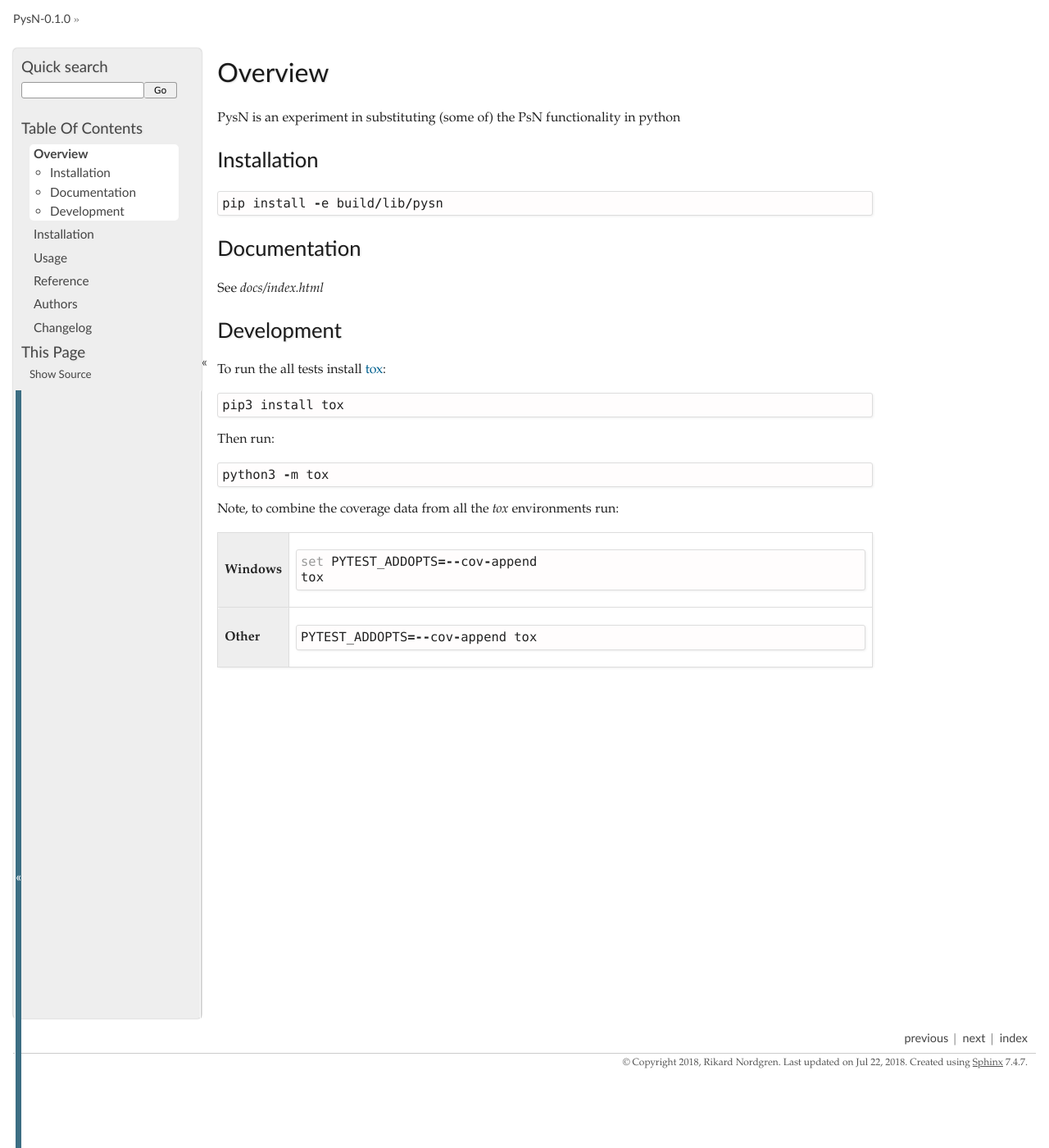
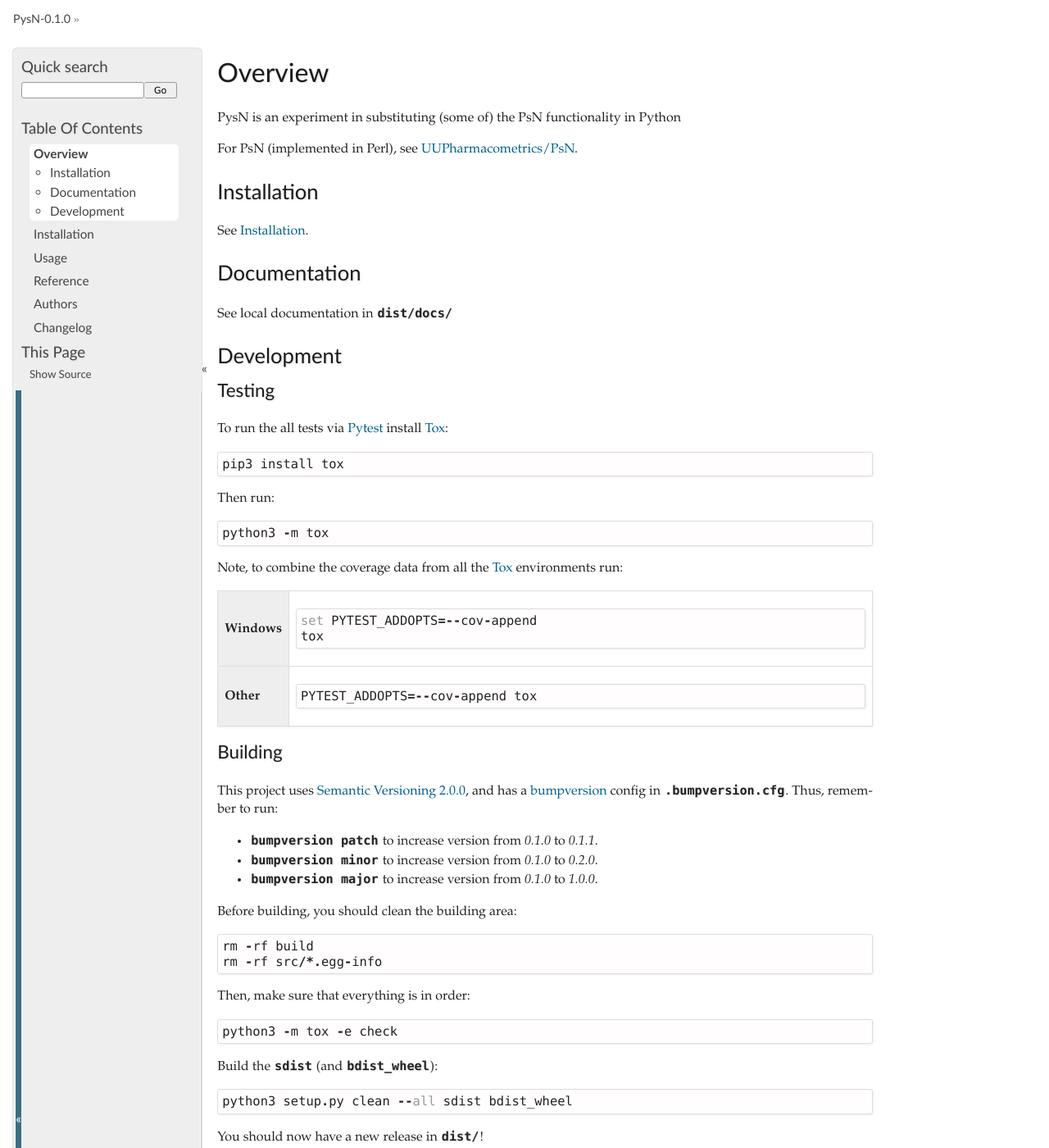
Before and after one commit to pharmpy/pharmpy, a Sphinx documentation site: the page built from docs/readme.rst, in a window 1280 px wide and 1400 px high. Shown: the whole window at 82% size. Built offline with Sphinx 7.4.7, drawn with Linux system fonts in a browser that asks for light colours.

Commit message:
some documentation improvements

```diff
--- a/README.rst
+++ b/README.rst
@@ -4,26 +4,29 @@ Overview
 
 .. start-summary
 
-PysN is an experiment in substituting (some of) the PsN functionality in python
+PysN is an experiment in substituting (some of) the PsN functionality in Python
 
 .. end-summary
+
+For PsN (implemented in Perl), see `UUPharmacometrics/PsN <https://github.com/UUPharmacometrics/PsN/releases>`_.
 
 Installation
 ============
 
-::
-
-    pip install -e build/lib/pysn
+See :ref:`installation-section`.
 
 Documentation
 =============
 
-See `docs/index.html`
+See local documentation in ``dist/docs/``
 
 Development
 ===========
 
-To run the all tests install `tox <https://tox.readthedocs.io>`_::
+Testing
+-------
+
+To run the all tests via Pytest_ install Tox_::
 
     pip3 install tox
 
@@ -31,7 +34,7 @@ Then run::
 
     python3 -m tox
 
-Note, to combine the coverage data from all the `tox` environments run:
+Note, to combine the coverage data from all the Tox_ environments run:
 
 .. list-table::
     :widths: 10 90
@@ -47,3 +50,35 @@ Note, to combine the coverage data from all the `tox` environments run:
       - ::
 
             PYTEST_ADDOPTS=--cov-append tox
+
+Building
+--------
+
+This project uses `Semantic Versioning 2.0.0 <https://semver.org/>`_, and
+has a bumpversion_ config in ``.bumpversion.cfg``. Thus, remember to run:
+
+* ``bumpversion patch`` to increase version from `0.1.0` to `0.1.1`.
+* ``bumpversion minor`` to increase version from `0.1.0` to `0.2.0`.
+* ``bumpversion major`` to increase version from `0.1.0` to `1.0.0`.
+
+Before building, you should clean the building area::
+
+    rm -rf build
+    rm -rf src/*.egg-info
+
+Then, make sure that everything is in order::
+
+    python3 -m tox -e check
+
+Build the ``sdist`` (and ``bdist_wheel``)::
+
+    python3 setup.py clean --all sdist bdist_wheel
+
+You should now have a new release in ``dist/``!
+
+.. _Tox: https://tox.readthedocs.io/en/latest/
+.. _Sphinx: http://sphinx-doc.org/
+.. _Setuptools: https://pypi.python.org/pypi/setuptools
+.. _Pytest: http://pytest.org/
+.. _isort: https://pypi.python.org/pypi/isort
+.. _bumpversion: https://pypi.org/project/bumpversion
--- a/demo.py
+++ b/demo.py
@@ -14,4 +14,4 @@ print(dataset)
 
 a = x.model.get_records('THETA')
 for tok in a[0].tokens:
-    print(tok.type, tok.content)
+    print(tok.type, repr(str(tok.content)))
--- a/docs/installation.rst
+++ b/docs/installation.rst
@@ -1,7 +1,20 @@
+.. _installation-section:
+
 ============
 Installation
 ============
 
-At the command line::
+.. warning:: PysN uses python 3 functionality (it likely won't ever support python 2),
+    and is only tested on python 3.6 on Linux (so far).
 
-    pip install -e build/libs/pysn
+At the command line, install latest build with::
+
+    pip3 install dist/pysn-0.1.0.tar.gz
+
+Or, development code in ``src/``::
+
+    pip3 install -e src/pysn
+
+Or, just use ``setup.py``::
+
+    python3 setup.py install
--- a/docs/usage.rst
+++ b/docs/usage.rst
@@ -2,6 +2,43 @@
 Usage
 =====
 
-To use PysN in a project::
+The :class:`pysn.Model` class is a model agnostic entry point. For example, to
+read the NONMEM model ``pheno_real.mod`` the following is sufficient:
 
-	import pysn
+.. testcode::
+    :pyversion: > 3.6
+
+    from pysn import Model
+
+    path = 'tests/test_data/pheno_real.mod'
+    pheno = Model(path)
+
+The format is automatically detected:
+
+.. doctest::
+    :pyversion: > 3.6
+
+    >>> pheno.type
+    'nonmem'
+
+Parsing is only performed when necessary, e.g.
+
+.. doctest::
+    :pyversion: > 3.6
+
+    >>> pheno.input.dataset_filename()
+    'pheno.dta'
+    >>> print(pheno.input.column_names())
+    ['ID', 'TIME', 'AMT', 'WGT', 'APGR', 'DV', 'FA1', 'FA2']
+    >>> thetas = pheno.model.get_records('THETA')
+    >>> for token in thetas[0].tokens:
+    ...     print(token.type, repr(str(token.content)))
+    ThetaTokenType.WHITESPACE '  '
+    ThetaTokenType.OPENPAREN '('
+    ThetaTokenType.TOKEN '0'
+    ThetaTokenType.COMMA ','
+    ThetaTokenType.TOKEN '0.00469307'
+    ThetaTokenType.CLOSEPAREN ')'
+    ThetaTokenType.WHITESPACE ' '
+    ThetaTokenType.COMMENT '; CL'
+    ThetaTokenType.WHITESPACE '\n'
```
Also changed, not shown: .bumpversion.cfg, 1 other file.
